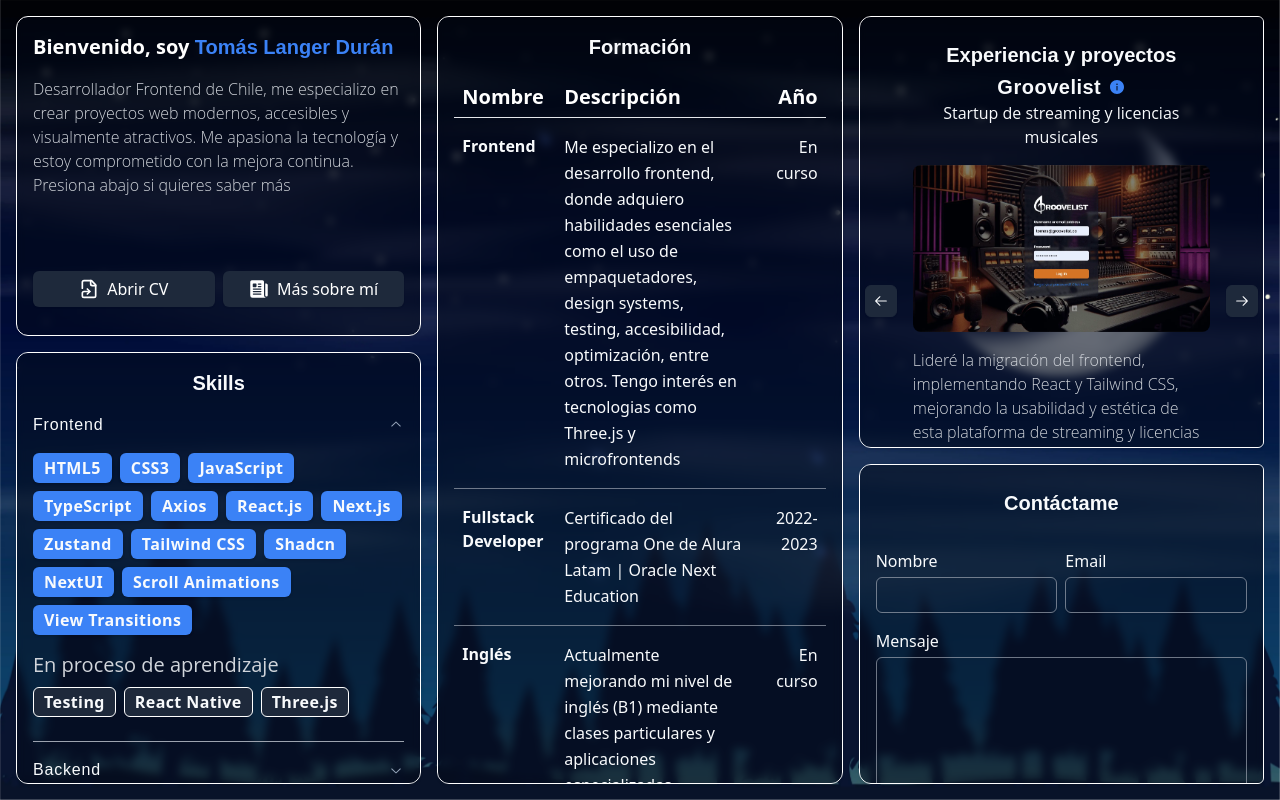
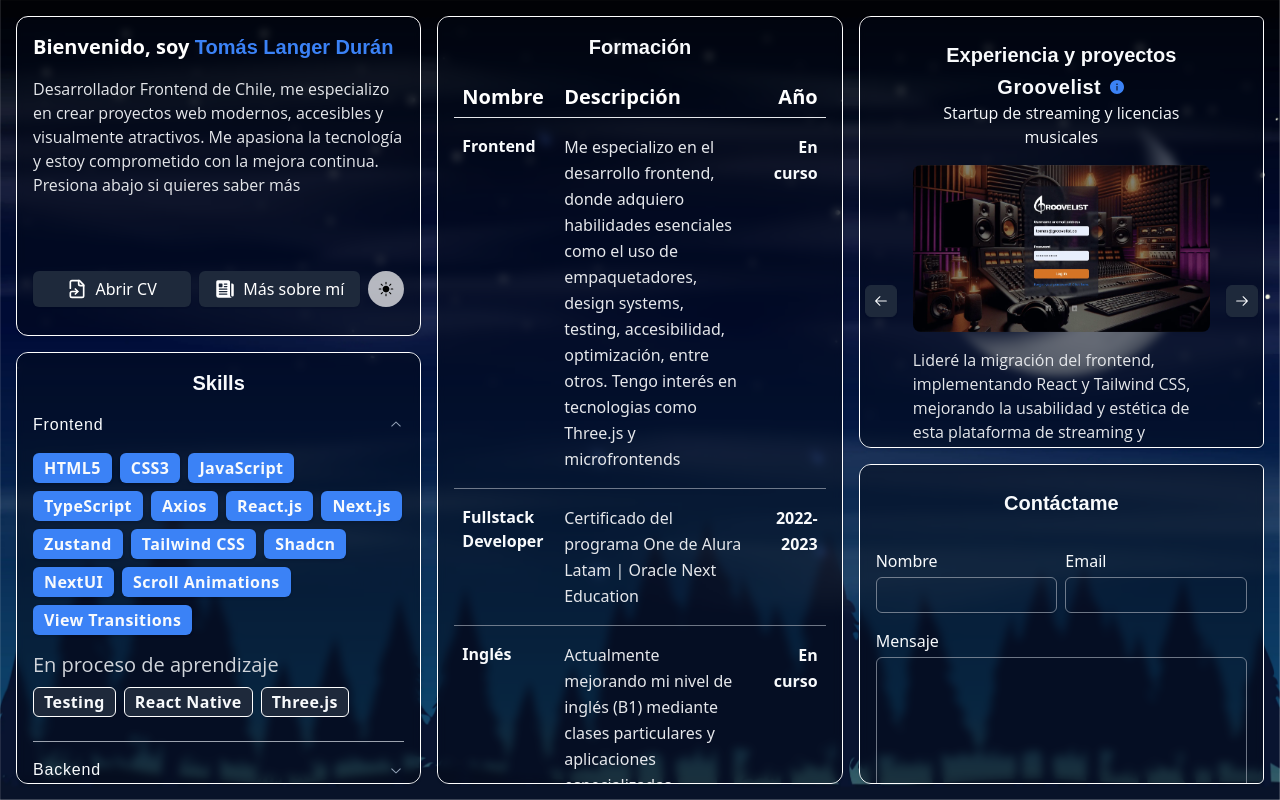
Before and after one commit to tomasild/portfolio-vercel, a React (Vite) app: page / in a window 1280 px wide. Built offline with nearby package versions, Linux system fonts and the light colour scheme.

Commit message:
fix themes

```diff
--- a/src/components/demo/About.jsx
+++ b/src/components/demo/About.jsx
@@ -16,7 +16,7 @@
     <article className="w-full h-full">
       <section className="w-full h-[80%] flex-col md:block lg:flex xl:flex px-4 pt-2 lg:pt-3 xl:pt-4">
         <h1 className="text-base sm:text-xl md:text-xl lg:text-xl xl:text-xl 2xl:text-2xl font-bold text-primary"><span className="text-black dark:text-white" >Bienvenido, soy</span> Tomás Langer Durán</h1>
-        <p className="text-base py-4 text-pretty font-thin text-gray-300">
+        <p className="text-base py-4 text-pretty font-semibold dark:font-normal dark:text-gray-200 text-black">
           Desarrollador Frontend de Chile, me especializo en crear proyectos web modernos, accesibles y visualmente atractivos. Me apasiona la tecnología y estoy comprometido con la mejora continua.
           <br /> Presiona abajo si quieres saber más
         </p>
@@ -50,9 +50,9 @@
             Más sobre mí
           </Button>
         </Link>
-        {/* <div className="flex-1 hidden sm:flex lg:flex md:flex">
+        <div className="flex-1 hidden sm:flex lg:flex md:flex">
           <ThemeToggle />
-        </div> */}
+        </div>
       </section>
     </article>
   );
--- a/src/components/demo/ExpAndProjects.jsx
+++ b/src/components/demo/ExpAndProjects.jsx
@@ -50,7 +50,7 @@
                 <CardContent
                   className={`relative aspect-square sm:aspect-video lg:aspect-video xl:aspect-video ${project.bgClass} bg-cover bg-center flex justify-center items-center rounded-lg my-4`}
                 ></CardContent>
-                <p className="text-base text-pretty text-gray-300 font-thin pb-4">
+                <p className="text-base text-pretty font-semibold dark:font-normal dark:text-gray-200 text-black pb-4">
                   {project.preview}
                 </p>
               </div>
--- a/src/components/demo/Formacion.jsx
+++ b/src/components/demo/Formacion.jsx
@@ -48,17 +48,17 @@
       <Table>
         <TableHeader>
           <TableRow>
-            <TableHead className="text-primary font-bold text-base sm:text-xl md:text-xl lg:text-xl xl:text-xl 2xl:text-2xl dark:text-white">Nombre</TableHead>
-            <TableHead className="text-primary font-bold text-base sm:text-xl md:text-xl lg:text-xl xl:text-xl 2xl:text-2xl dark:text-white">Descripción</TableHead>
-            <TableHead  className="text-primary font-bold text-base sm:text-xl md:text-xl lg:text-xl xl:text-xl 2xl:text-2xl dark:text-white text-right">Año</TableHead>
+            <TableHead className="text-black dark:text-primary font-extrabold text-base sm:text-xl md:text-xl lg:text-xl xl:text-xl 2xl:text-2xl dark:text-white">Nombre</TableHead>
+            <TableHead className="text-black dark:text-primary font-extrabold text-base sm:text-xl md:text-xl lg:text-xl xl:text-xl 2xl:text-2xl dark:text-white">Descripción</TableHead>
+            <TableHead  className="text-black dark:text-primary font-extrabold text-base sm:text-xl md:text-xl lg:text-xl xl:text-xl 2xl:text-2xl dark:text-white text-right">Año</TableHead>
           </TableRow>
         </TableHeader>
         <TableBody>
           {formacionData.map((item, index) => (
             <TableRow key={index} className="border-gray-400 border-opacity-70">
-              <TableCell style={{ verticalAlign: 'top' }} className="font-semibold py-4 text-base ">{item.title}</TableCell>
-              <TableCell style={{ verticalAlign: 'top' }} className="text-base  leading-relaxed font-thin w-[90%] lg:w-auto xl:w-auto text-pretty py-4">{item.description}</TableCell>
-              <TableCell style={{ verticalAlign: 'top', textAlign: 'right' }} className="w-[20%] text-base  leading-relaxed py-4">
+              <TableCell style={{ verticalAlign: 'top' }} className="font-bold py-4 text-base ">{item.title}</TableCell>
+              <TableCell style={{ verticalAlign: 'top' }} className="text-base dark:font-normal dark:text-gray-200 text-black leading-relaxed font-bold w-[90%] lg:w-auto xl:w-auto text-pretty py-4">{item.description}</TableCell>
+              <TableCell style={{ verticalAlign: 'top', textAlign: 'right' }} className="w-[20%] text-base font-bold leading-relaxed py-4">
                 {item.year || "-"}
               </TableCell>
             </TableRow>
--- a/src/components/layout/Header.jsx
+++ b/src/components/layout/Header.jsx
@@ -42,6 +42,16 @@
             <img src={duck} alt="Duck" className="h-7 w-7  opacity-70 active:opacity-100" />
           </button>
         </li>
+        {/* <li className="flex-1">
+          <Link
+            smooth
+            to="/#sobre-mi"
+            onClick={() => scrollToSection("sobre-mi")}
+            className="block px-2 sm:px-4 hover:text-primary focus:text-primary font-semibold"
+          >
+            Sobre mí
+          </Link>
+        </li> */}
         <li className="flex-1">
           <Link
             smooth
@@ -82,9 +92,9 @@
             Contacto
           </Link>
         </li>
-        {/* <li className="pr-2 block sm:hidden md:hidden">
+        <li className="pr-2 block sm:hidden md:hidden">
           <ThemeToggle />
-        </li> */}
+        </li>
       </ul>
     </nav>
   );
```
